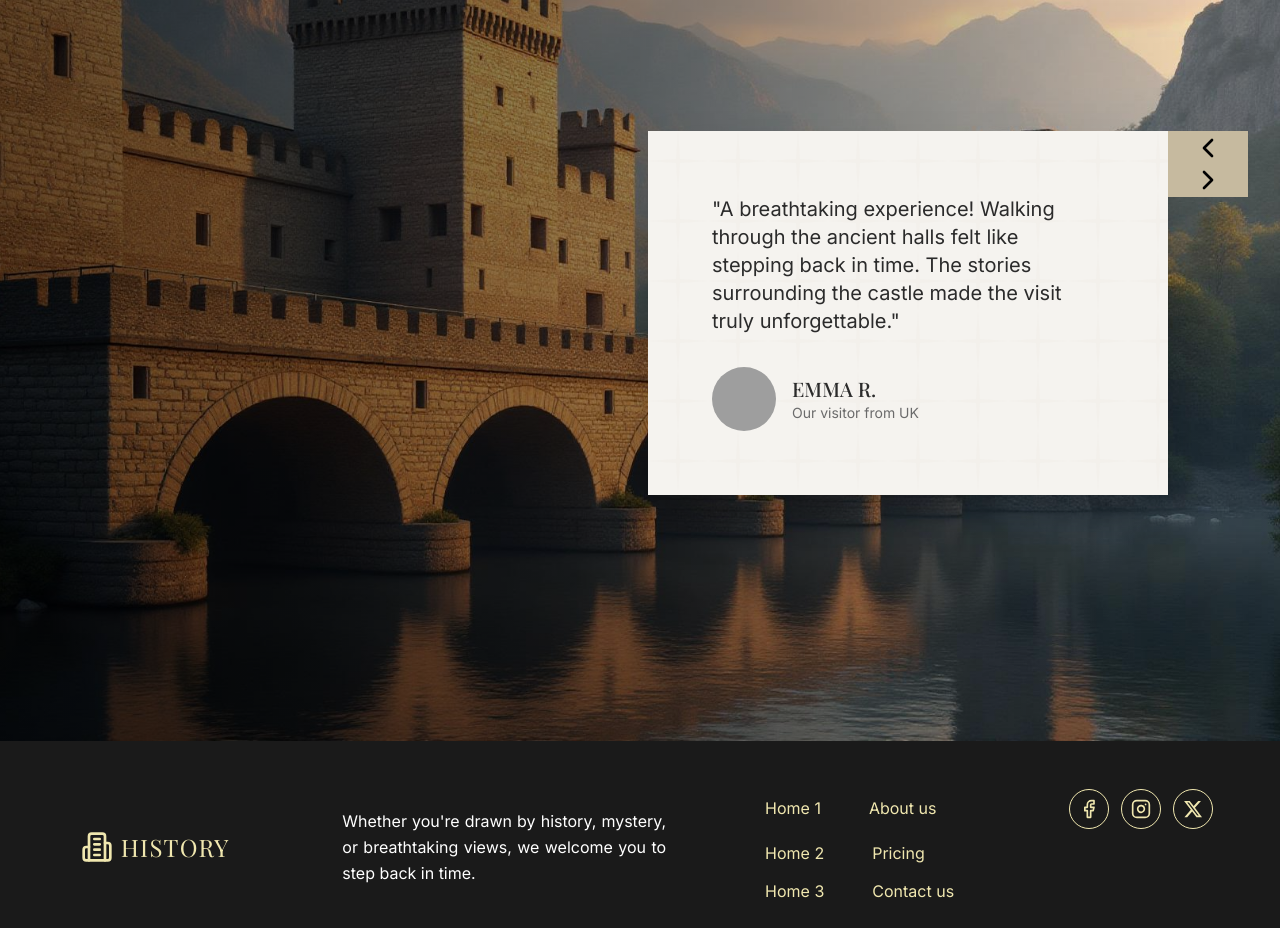
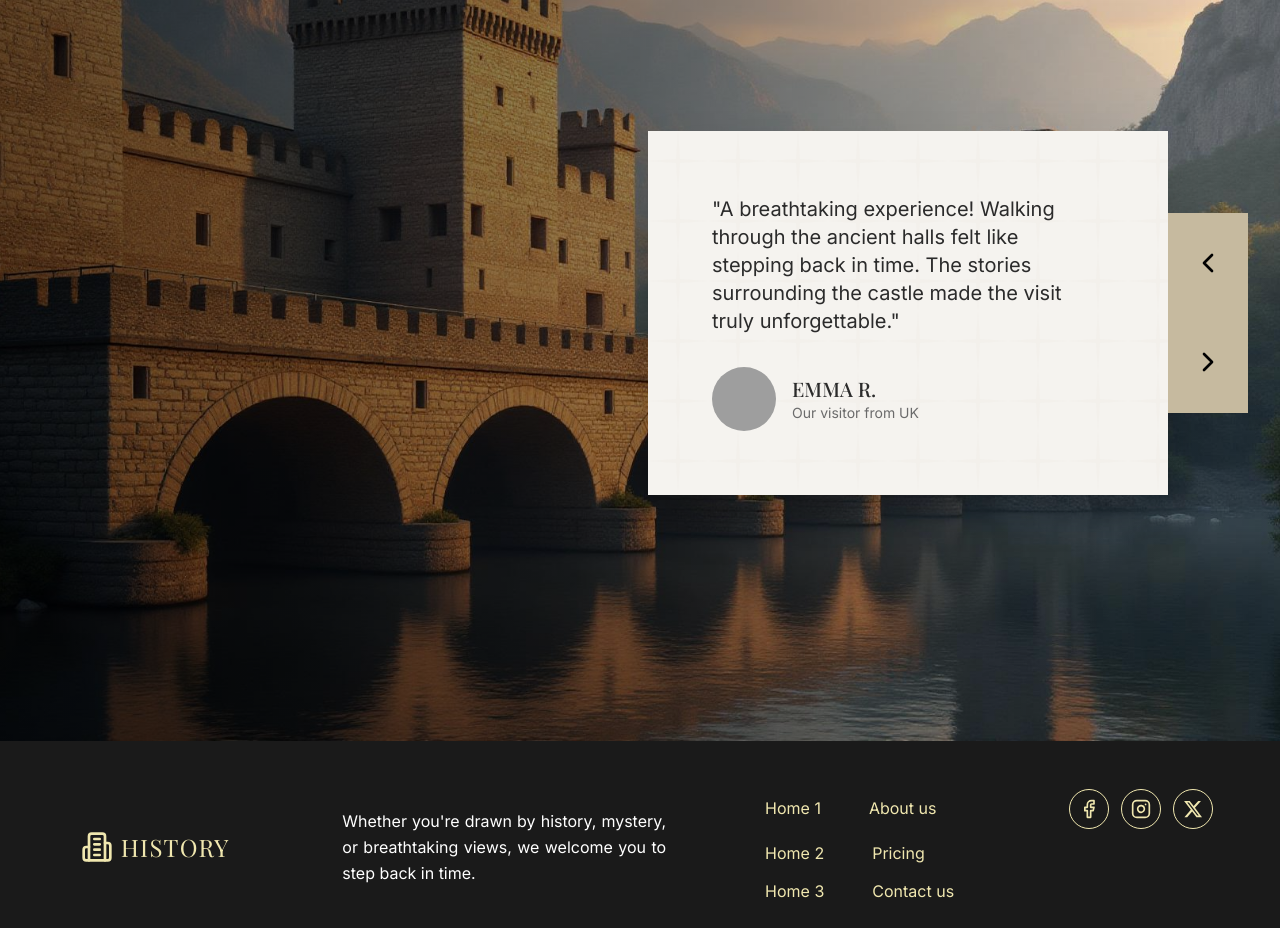
Before and after one commit to mmnabeel317/History-tourism-webpage, a React (Vite) app: page / in a window 1280 px wide. Shown: the part 6700-7628 px from the top of the page. Built offline with nearby package versions, Linux system fonts and the light colour scheme; grey boxes are pictures that could not be loaded; the HTML template or start-up script is replaced by a standard one; a web font is replaced by a local one.

Commit message:
Reverted to commit 8045333bbf5cd9a9a48132740f7e451297ddb3ae

```diff
--- a/src/components/TestimonialSection.tsx
+++ b/src/components/TestimonialSection.tsx
@@ -91,11 +91,11 @@ const TestimonialSection = () => {
             </div>
 
             {/* Navigation Buttons */}
-            <div className="flex flex-col gap-0 h-full self-stretch">
+            <div className="flex flex-col gap-0">
               <button
                 onClick={prevTestimonial}
                 disabled={isTransitioning}
-                className="w-[80px] flex-1 flex items-center justify-center transition-all active:translate-y-px disabled:opacity-50 focus-visible:outline focus-visible:outline-2 border-l border-t border-r border-gold"
+                className="w-[80px] h-[100px] flex items-center justify-center transition-all active:translate-y-px disabled:opacity-50 focus-visible:outline focus-visible:outline-2 border-l border-t border-r border-gold"
                 style={{
                   background: 'hsl(var(--gold))',
                   outlineColor: 'hsl(var(--gold))'
@@ -107,7 +107,7 @@ const TestimonialSection = () => {
               <button
                 onClick={nextTestimonial}
                 disabled={isTransitioning}
-                className="w-[80px] flex-1 flex items-center justify-center transition-all active:translate-y-px disabled:opacity-50 focus-visible:outline focus-visible:outline-2 border-l border-b border-r border-gold"
+                className="w-[80px] h-[100px] flex items-center justify-center transition-all active:translate-y-px disabled:opacity-50 focus-visible:outline focus-visible:outline-2 border-l border-b border-r border-gold"
                 style={{
                   background: 'hsl(var(--gold))',
                   outlineColor: 'hsl(var(--gold))'
```
